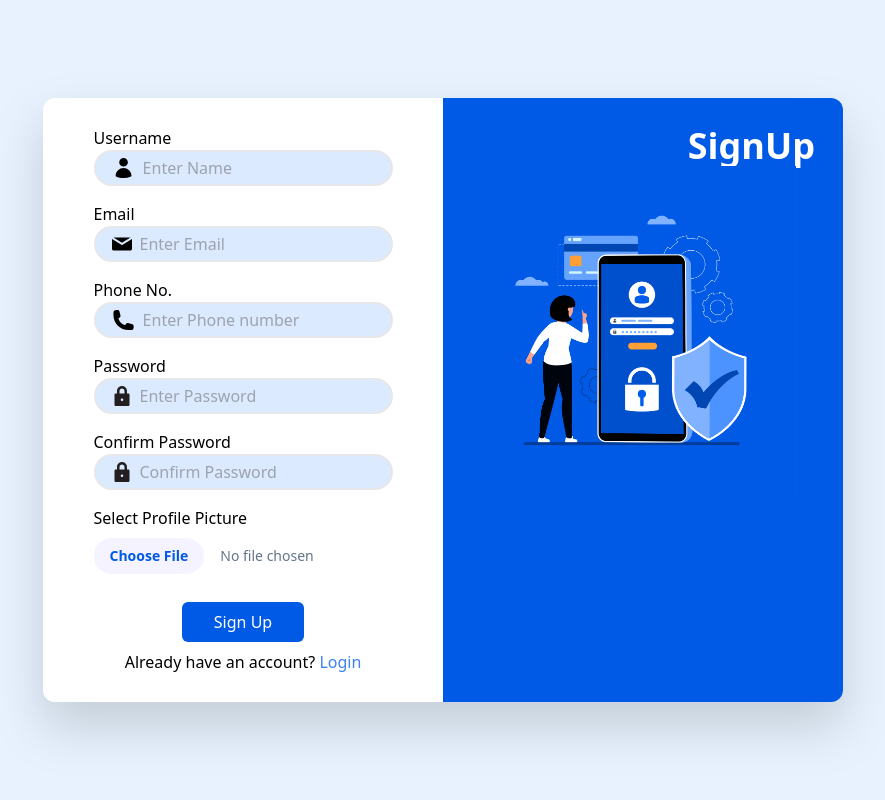
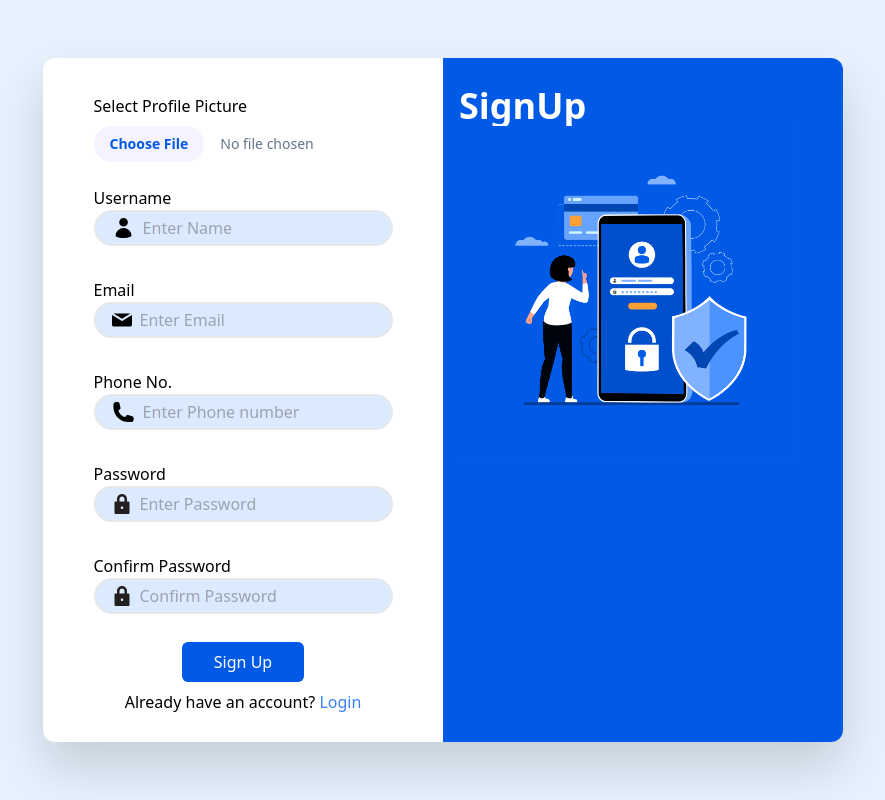
Before and after one commit to Prashant-021/SIMFORM_PRACTICALS, a React (Create React App) app in the folder user-management/: page /Signup in a window 1280 px wide. Shown: the whole page, without its empty margins (197-1082 px from the left). Built offline with nearby package versions, Linux system fonts and the light colour scheme.

Commit message:
Formik Validation added

```diff
--- a/user-management/package.json
+++ b/user-management/package.json
@@ -10,11 +10,14 @@
     "@types/node": "^16.18.28",
     "@types/react": "^18.2.6",
     "@types/react-dom": "^18.2.4",
+    "formik": "^2.2.9",
     "react": "^18.2.0",
     "react-dom": "^18.2.0",
     "react-scripts": "5.0.1",
     "typescript": "^4.9.5",
-    "web-vitals": "^2.1.4"
+    "web-vitals": "^2.1.4",
+    "yup": "^1.1.1",
+    "yup-phone": "^1.3.2"
   },
   "scripts": {
     "start": "react-scripts start",
--- a/user-management/src/components/Signup/Signup.tsx
+++ b/user-management/src/components/Signup/Signup.tsx
@@ -1,56 +1,46 @@
 import React from 'react'
 import { Link } from 'react-router-dom'
+import { useFormik } from 'formik'
+import { SignUpSchema } from '../../schema'
 
 type Props = {}
 
+interface User {
+    profilepicture: FileList[0] | [],
+    name: string,
+    email: string,
+    phone: string,
+    password: string,
+    confirmPassword: string
+}
+
+const initialValues: User = {
+    profilepicture: [],
+    name: "",
+    email: "",
+    phone: "",
+    password: "",
+    confirmPassword: ""
+}
+
 const Signup = (props: Props) => {
+
+    const { values, touched, errors, handleBlur, handleChange, handleSubmit } = useFormik({
+        initialValues: initialValues,
+        validationSchema: SignUpSchema,
+        onSubmit: (values: User, e) => {
+            console.log(values);
+        },
+
+    });
+
+
     return (
         <div className='flex bg-white rounded-xl mx-2 h=[40vh]  md:w-[100vh] drop-shadow-2xl'>
 
             <div className='w-full md:w-1/2 bg-[#fffff] p-5 flex justify-center items-center'>
-                <form action="">
-
-                    <div className="inputGroup py-2">
-                        <p>Username</p>
-                        <div className='flex py-1 px-4 rounded-full border-2 bg-blue-100'>
-                            <svg xmlns="http://www.w3.org/2000/svg" viewBox="0 0 24 24" fill="currentColor" className="w-6 h-6">
-                                <path fillRule="evenodd" d="M7.5 6a4.5 4.5 0 119 0 4.5 4.5 0 01-9 0zM3.751 20.105a8.25 8.25 0 0116.498 0 .75.75 0 01-.437.695A18.683 18.683 0 0112 22.5c-2.786 0-5.433-.608-7.812-1.7a.75.75 0 01-.437-.695z" clipRule="evenodd" />
-                            </svg>
-                            <input name='name' type="text" className='ms-2 bg-inherit w-11/12 outline-0 ' placeholder='Enter Name' />
-                        </div>
-                    </div>
-                    <div className="inputGroup py-2">
-                        <p>Email</p>
-                        <div className='flex py-1 px-4 rounded-full border-2 bg-blue-100'>
-                            <img className='w-5' src="/img/Login/email.svg" alt="" />
-                            <input name='email' type="email" className='ms-2 bg-inherit w-11/12 outline-0 ' placeholder='Enter Email' />
-                        </div>
-                    </div>
-                    <div className="inputGroup py-2">
-                        <p>Phone No.</p>
-                        <div className='flex py-1 px-4 rounded-full border-2 bg-blue-100'>
-                            <svg xmlns="http://www.w3.org/2000/svg" viewBox="0 0 24 24" fill="currentColor" className="w-6 h-6">
-                                <path fillRule="evenodd" d="M1.5 4.5a3 3 0 013-3h1.372c.86 0 1.61.586 1.819 1.42l1.105 4.423a1.875 1.875 0 01-.694 1.955l-1.293.97c-.135.101-.164.249-.126.352a11.285 11.285 0 006.697 6.697c.103.038.25.009.352-.126l.97-1.293a1.875 1.875 0 011.955-.694l4.423 1.105c.834.209 1.42.959 1.42 1.82V19.5a3 3 0 01-3 3h-2.25C8.552 22.5 1.5 15.448 1.5 6.75V4.5z" clipRule="evenodd" />
-                            </svg>
-
-                            <input name='phoneno' type="number" className='ms-2 bg-inherit w-11/12 outline-0 ' placeholder='Enter Phone number' />
-                        </div>
-                    </div>
-                    <div className="inputGroup py-2">
-                        <p>Password</p>
-                        <div className='flex py-1 px-4 rounded-full border-2 bg-blue-100'>
-                            <img className='w-5' src="/img/Login/lock.svg" alt="" />
-                            <input name='password' type="password" className='ms-2 bg-inherit w-11/12 outline-0 ' placeholder='Enter Password' />
-                        </div>
-                    </div>
-                    <div className="inputGroup py-2">
-                        <p>Confirm Password</p>
-                        <div className='flex py-1 px-4 rounded-full border-2 bg-blue-100'>
-                            <img className='w-5' src="/img/Login/lock.svg" alt="" />
-                            <input name='confirmpassword' type="password" className='ms-2 bg-inherit w-11/12 outline-0 ' placeholder='Confirm Password' />
-                        </div>
-                    </div>
-                    <div className="inputGroup py-2">
+                <form action="" onSubmit={handleSubmit}>
+                <div className="inputGroup pt-4">
                         <p>Select Profile Picture</p>
                         <label className="block py-2">
                             <input name='profilepicture' type="file" className="block w-full text-sm text-slate-500
@@ -59,9 +49,55 @@ const Signup = (props: Props) => {
                             file:text-sm file:font-semibold
                             file:bg-violet-50 file:text-[#005ae6]
                             hover:file:bg-violet-100
-                        " accept="image/x-png,image/gif,image/jpeg"/>
+                        " accept="image/x-png,image/gif,image/jpeg" />
                         </label>
                     </div>
+                    <div className="inputGroup pb-4 pt-4">
+                        <p>Username</p>
+                        <div className='flex py-1 px-4 relative rounded-full border-2 bg-blue-100'>
+                            <svg xmlns="http://www.w3.org/2000/svg" viewBox="0 0 24 24" fill="currentColor" className="w-6 h-6">
+                                <path fillRule="evenodd" d="M7.5 6a4.5 4.5 0 119 0 4.5 4.5 0 01-9 0zM3.751 20.105a8.25 8.25 0 0116.498 0 .75.75 0 01-.437.695A18.683 18.683 0 0112 22.5c-2.786 0-5.433-.608-7.812-1.7a.75.75 0 01-.437-.695z" clipRule="evenodd" />
+                            </svg>
+                            <input name='name' type="text" className='ms-2 bg-inherit w-11/12 outline-0 ' placeholder='Enter Name' value={values.name} onChange={handleChange} onBlur={handleBlur} />
+                        </div>
+                        {errors.name && touched.name ? (<p className='text-red-600 absolute'>{errors.name}</p>) : null}
+                    </div>
+                    <div className="inputGroup pb-4 pt-4">
+                        <p>Email</p>
+                        <div className='flex py-1 px-4 rounded-full border-2 bg-blue-100'>
+                            <img className='w-5' src="/img/Login/email.svg" alt="" />
+                            <input name='email' type="email" className='ms-2 bg-inherit w-11/12 outline-0 ' placeholder='Enter Email' value={values.email} onChange={handleChange} onBlur={handleBlur} />
+                        </div>
+                        {errors.email && touched.email ? (<p className='text-red-600 absolute'>{errors.email}</p>) : null}
+                    </div>
+                    <div className="inputGroup pb-4 pt-4">
+                        <p>Phone No.</p>
+                        <div className='flex py-1 px-4 rounded-full border-2 bg-blue-100'>
+                            <svg xmlns="http://www.w3.org/2000/svg" viewBox="0 0 24 24" fill="currentColor" className="w-6 h-6">
+                                <path fillRule="evenodd" d="M1.5 4.5a3 3 0 013-3h1.372c.86 0 1.61.586 1.819 1.42l1.105 4.423a1.875 1.875 0 01-.694 1.955l-1.293.97c-.135.101-.164.249-.126.352a11.285 11.285 0 006.697 6.697c.103.038.25.009.352-.126l.97-1.293a1.875 1.875 0 011.955-.694l4.423 1.105c.834.209 1.42.959 1.42 1.82V19.5a3 3 0 01-3 3h-2.25C8.552 22.5 1.5 15.448 1.5 6.75V4.5z" clipRule="evenodd" />
+                            </svg>
+
+                            <input name='phone' type="number" className='ms-2 bg-inherit w-11/12 outline-0 ' placeholder='Enter Phone number' value={values.phone} onChange={handleChange} onBlur={handleBlur} />
+                        </div>
+                        {errors.phone && touched.phone ? (<p className='text-red-600 absolute'>{errors.phone}</p>) : null}
+                    </div>
+                    <div className="inputGroup pb-4 pt-4">
+                        <p>Password</p>
+                        <div className='flex py-1 px-4 rounded-full border-2 bg-blue-100'>
+                            <img className='w-5' src="/img/Login/lock.svg" alt="" />
+                            <input name='password' type="password" className='ms-2 bg-inherit w-11/12 outline-0 ' placeholder='Enter Password' value={values.password} onChange={handleChange} onBlur={handleBlur} />
+                        </div>
+                        {errors.password && touched.password ? (<p className='text-red-600 absolute'>{errors.password}</p>) : null}
+                    </div>
+                    <div className="inputGroup pb-4 pt-4">
+                        <p>Confirm Password</p>
+                        <div className='flex py-1 px-4 rounded-full border-2 bg-blue-100'>
+                            <img className='w-5' src="/img/Login/lock.svg" alt="" />
+                            <input name='confirmPassword' type="password" className='ms-2 bg-inherit w-11/12 outline-0 ' placeholder='Confirm Password' value={values.confirmPassword} onChange={handleChange} onBlur={handleBlur} />
+                        </div>
+                        {errors.confirmPassword && touched.confirmPassword ? (<p className='text-red-600 absolute'>{errors.confirmPassword}</p>) : null}
+                    </div>
+
                     <div className="submitSec w-full flex justify-center mt-3">
                         <button type="submit" className='py-2 px-8 bg-[#005ae6] rounded-md text-white hover:bg-black '>Sign Up</button>
                     </div>
@@ -71,7 +107,7 @@ const Signup = (props: Props) => {
                 </form>
             </div>
             <div className='w-1/2 bg-[#005ae6] rounded-r-xl  hidden md:flex'>
-                <div className=' px-4 py-7 text-right'>
+                <div className=' px-4 py-7 '>
                     <p className='text-4xl font-bold text-white me-3'>SignUp</p>
                     <div className='w-11/12'>
                         <img src="/img/Login/login.jpg" alt="" />
--- /dev/null
+++ b/user-management/src/schema/index.tsx
@@ -0,0 +1,11 @@
+import * as yup from 'yup'
+
+const phoneRegExp = /^[6-9]\d{9}$/;
+
+export const SignUpSchema = yup.object().shape({
+    name: yup.string().min(5).max(25).required("Please enter your name"),
+    email: yup.string().email().required("Please enter your email"),
+    phone: yup.string().matches(phoneRegExp, 'Invalid phone number').required("Please enter your phone number"),
+    password: yup.string().min(6).required("Please enter your password"),
+    confirmPassword: yup.string().required().oneOf([yup.ref('password')], "Password must match")
+})
```
Also changed, not shown: 1 other file (tests, documents, lock files or other folders).
